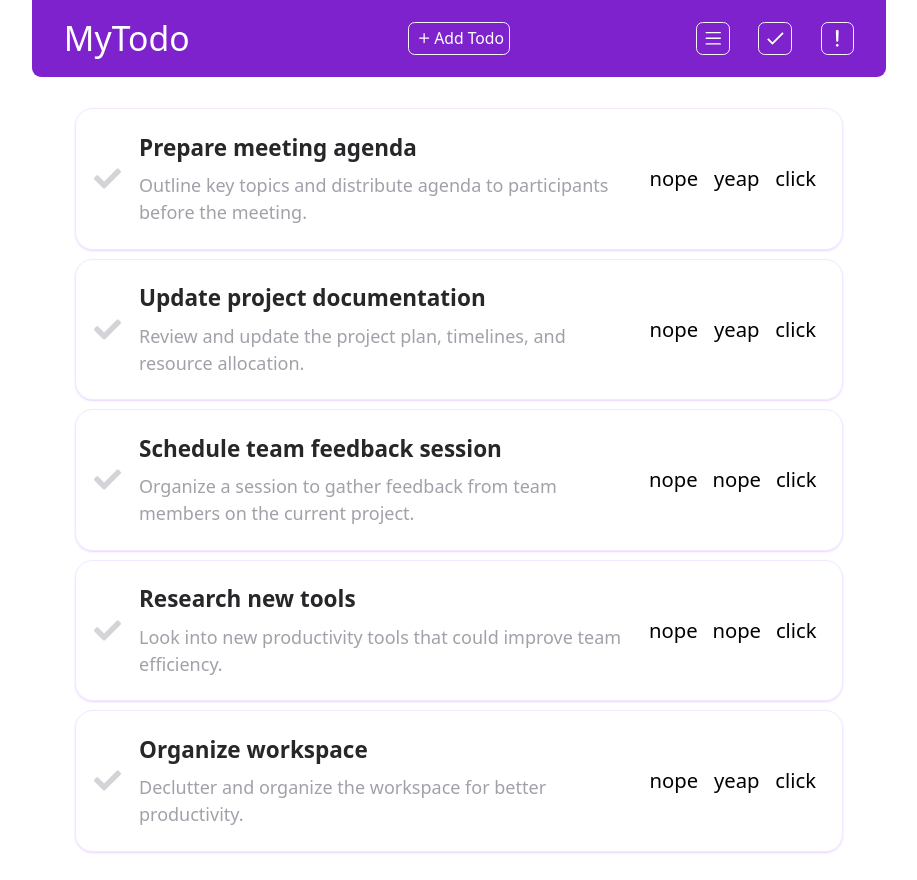
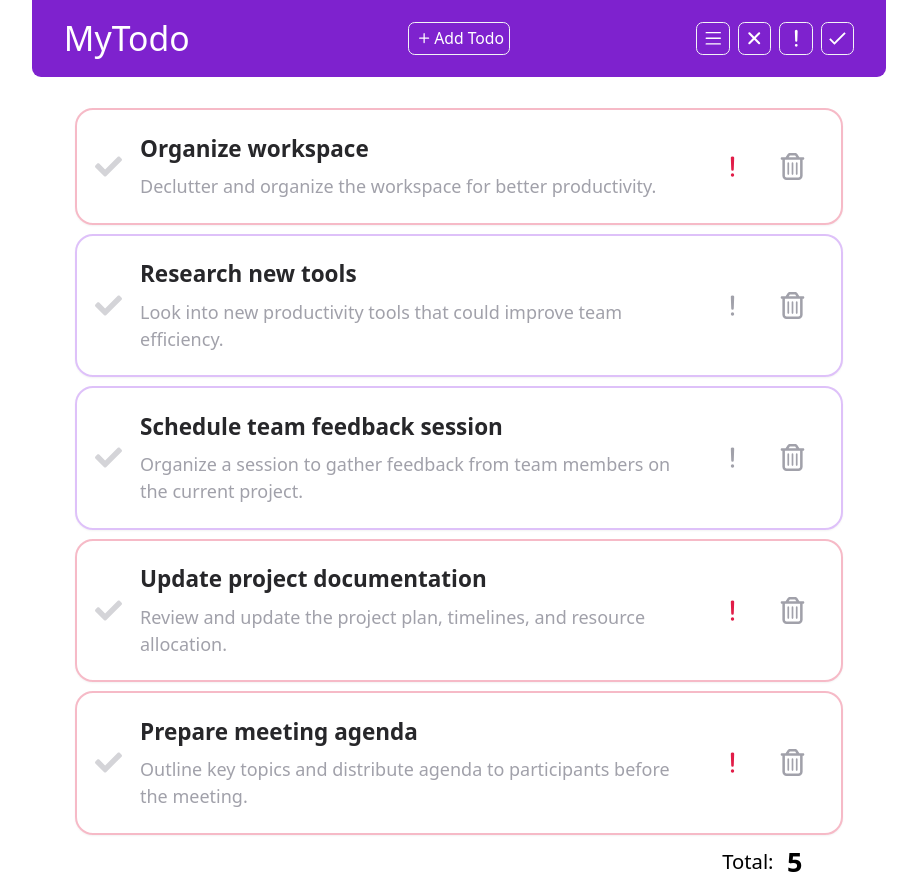
Before and after one commit to pluxxury1999/todo-list, a React (Vite) app: page /all in a window 1280 px wide. Shown: the whole page, without its empty margins (181-1098 px from the left). Built offline with nearby package versions, Linux system fonts and the light colour scheme.

Commit message:
features improvement and styling

```diff
--- a/src/components/App.tsx
+++ b/src/components/App.tsx
@@ -13,7 +13,19 @@ function App() {
             <Header />
             <Routes>
                 <Route path={"/"} element={<Navigate to={"/all"} replace />} />
-                <Route path={"/all"} element={<TodoList />} />
+                <Route path={"/all"} element={<TodoList todoType={"all"} />} />
+                <Route
+                    path={"/uncompleted"}
+                    element={<TodoList todoType={"uncompleted"} />}
+                />
+                <Route
+                    path={"/necessary"}
+                    element={<TodoList todoType={"necessary"} />}
+                />
+                <Route
+                    path={"/completed"}
+                    element={<TodoList todoType={"completed"} />}
+                />
                 <Route path={"*"} element={<div>Not Found</div>} />
             </Routes>
         </Router>
--- a/src/components/todo-item/TodoItem.module.scss
+++ b/src/components/todo-item/TodoItem.module.scss
@@ -1,17 +1,31 @@
 .wrapper {
-    @apply flex my-2 py-5 px-4 border border-purple-300 rounded-2xl justify-between items-center border-opacity-30 shadow-sm shadow-purple-200
+    @apply flex my-2 py-5 px-4 border-2 rounded-2xl justify-between items-center border-opacity-30 shadow-sm transition-all;
+    //@apply flex my-2 py-5 px-4 border border-rose-400 rounded-2xl justify-between items-center border-opacity-30 shadow-sm shadow-red-200 transition-all;
 }
 
 .contentWrapper {
-    @apply flex items-center w-3/4
+    @apply flex items-center w-5/6
 }
 
 .controlsWrapper {
-    @apply w-1/4 flex items-center justify-around
+    @apply w-1/6 flex items-center justify-around;
+    & > * {
+        @apply text-2xl cursor-pointer transition-all;
+
+        &:hover {
+            @apply text-zinc-500 animate-shake;
+        }
+    }
 }
 
-.iconContainer > * {
-    @apply text-2xl mr-4 transition-colors duration-300 cursor-pointer
+.iconContainer {
+    @apply transition-all mr-4 ;
+    &:hover {
+        @apply animate-shake;
+    }
+    & > * {
+        @apply text-2xl transition-colors duration-300 cursor-pointer opacity-100
+    }
 }
 
 .contentContainer {
--- a/src/components/todo-item/TodoItem.tsx
+++ b/src/components/todo-item/TodoItem.tsx
@@ -1,5 +1,6 @@
 import { useAppDispatch } from "../../hooks/hooks.ts";
 import {
+    removeTodo,
     toggleComplete,
     toggleNecessary,
 } from "../../store/todos/todos.slice.ts";
@@ -7,17 +8,36 @@ import React from "react";
 import { ITodoItemProps } from "../../types/propsTypes.ts";
 import { FaCheck } from "react-icons/fa";
 import styles from "./TodoItem.module.scss";
+import { FaRegTrashCan } from "react-icons/fa6";
+import { IoAlert } from "react-icons/io5";
 
 const TodoItem: React.FC<ITodoItemProps> = ({ todo }) => {
     const dispatch = useAppDispatch();
 
     const { id, title, description, isCompleted, isNecessary } = todo;
 
+    const wrapperCompletedStyles: string = isCompleted
+        ? "opacity-75 scale-95"
+        : "";
+    const wrapperNecessaryStyles: string = isNecessary
+        ? "border-rose-600 shadow-rose-300"
+        : "border-purple-600 shadow-purple-300";
+
+    const necessaryHandler = () => {
+        if (isCompleted) {
+            return;
+        }
+        dispatch(toggleNecessary(id));
+    };
+
     return (
-        <li key={id} className={styles.wrapper}>
+        <li
+            key={id}
+            className={`${styles.wrapper} ${wrapperCompletedStyles} ${wrapperNecessaryStyles}`}
+        >
             <div className={styles.contentWrapper}>
                 <div
-                    className={`${styles.iconContainer} ${isCompleted ? "text-green-400" : "text-zinc-300"}`}
+                    className={`${styles.iconContainer} ${isCompleted ? "text-green-400 hover:text-green-500" : "text-zinc-300 hover:text-zinc-400"}`}
                     onClick={() => dispatch(toggleComplete(id))}
                 >
                     <FaCheck />
@@ -28,11 +48,16 @@ const TodoItem: React.FC<ITodoItemProps> = ({ todo }) => {
                 </div>
             </div>
             <div className={styles.controlsWrapper}>
-                <div>{isCompleted ? "yeap" : "nope"}</div>
-                <div>{isNecessary ? "yeap" : "nope"}</div>
-                <button onClick={() => dispatch(toggleNecessary(id))}>
-                    click
-                </button>
+                <IoAlert
+                    className={`${styles.necessatyBtn} ${isNecessary ? "text-rose-600" : "text-zinc-400"}`}
+                    onClick={necessaryHandler}
+                />
+                <FaRegTrashCan
+                    className={`${styles.removeBtn} ${"text-zinc-400"}`}
+                    onClick={() => {
+                        dispatch(removeTodo(id));
+                    }}
+                />
             </div>
         </li>
     );
--- a/src/components/todo-list/TodoList.tsx
+++ b/src/components/todo-list/TodoList.tsx
@@ -1,17 +1,30 @@
 import { useAppSelector } from "../../hooks/hooks.ts";
 import TodoItem from "../todo-item/TodoItem.tsx";
 import styles from "./TodoList.module.scss";
+import { ITodoListProps } from "../../types/propsTypes.ts";
+import TodosCounter from "../todos-counter/TodosCounter.tsx";
 
-const TodoList = () => {
+const TodoList: React.FC<ITodoListProps> = ({ todoType }) => {
     const todos = useAppSelector(state => state.todos);
+
+    const filteredTodos = todos.filter(todo => {
+        if (todoType === "all") return true;
+        if (todoType === "uncompleted") return !todo.isCompleted;
+        if (todoType === "necessary") return todo.isNecessary;
+        if (todoType === "completed") return todo.isCompleted;
+        return false;
+    });
+
+    const todoToRender = filteredTodos.map(todo => {
+        return <TodoItem key={todo.id} todo={todo} />;
+    });
+
+    const totalTodos: number = todoToRender.length;
 
     return (
         <section className={styles.container}>
-            <ul>
-                {todos.map(todo => {
-                    return <TodoItem key={todo.id} todo={todo} />;
-                })}
-            </ul>
+            <ul>{todoToRender.reverse()}</ul>
+            {totalTodos > 0 ? <TodosCounter totalTodos={totalTodos} /> : null}
         </section>
     );
 };
--- /dev/null
+++ b/src/components/todos-counter/TodosCounter.module.scss
@@ -0,0 +1,6 @@
+.counterWrapper {
+    @apply w-full flex justify-end items-center text-lg px-6;
+    & > span {
+        @apply mx-3 text-2xl font-semibold
+    }
+}
--- /dev/null
+++ b/src/components/todos-counter/TodosCounter.tsx
@@ -0,0 +1,13 @@
+import React from "react";
+import { ITodosCounterProps } from "../../types/propsTypes.ts";
+import styles from "./TodosCounter.module.scss";
+
+const TodosCounter: React.FC<ITodosCounterProps> = ({ totalTodos }) => {
+    return (
+        <div className={styles.counterWrapper}>
+            Total: <span>{totalTodos}</span>
+        </div>
+    );
+};
+
+export default TodosCounter;
--- a/src/data/navPaths.ts
+++ b/src/data/navPaths.ts
@@ -2,6 +2,7 @@ import { IPath } from "../types/types.ts";
 import { IoAlert } from "react-icons/io5";
 import { BsList } from "react-icons/bs";
 import { MdCheck } from "react-icons/md";
+import { IoClose } from "react-icons/io5";
 
 export const navPaths: Array<IPath> = [
     {
@@ -11,10 +12,10 @@ export const navPaths: Array<IPath> = [
         icon: BsList,
     },
     {
-        path: "/completed",
-        label: "Completed",
-        hint: "Completed Todos",
-        icon: MdCheck,
+        path: "/uncompleted",
+        label: "Uncompleted",
+        hint: "Uncompleted Todos",
+        icon: IoClose,
     },
     {
         path: "/necessary",
@@ -22,4 +23,10 @@ export const navPaths: Array<IPath> = [
         hint: "Necessary Todos",
         icon: IoAlert,
     },
+    {
+        path: "/completed",
+        label: "Completed",
+        hint: "Completed Todos",
+        icon: MdCheck,
+    },
 ];
--- a/src/store/todos/todos.slice.ts
+++ b/src/store/todos/todos.slice.ts
@@ -16,6 +16,9 @@ export const todoSlice = createSlice({
                 isCompleted: action.payload.isCompleted,
                 isNecessary: action.payload.isNecessary,
             });
+        },
+        removeTodo: (state: Array<ITodo>, action: PayloadAction<string>) => {
+            return state.filter(todo => todo.id !== action.payload);
         },
         toggleComplete: (
             state: Array<ITodo>,
@@ -38,6 +41,7 @@ export const todoSlice = createSlice({
     },
 });
 
-export const { addTodo, toggleComplete, toggleNecessary } = todoSlice.actions;
+export const { addTodo, removeTodo, toggleComplete, toggleNecessary } =
+    todoSlice.actions;
 
 export default todoSlice.reducer;
--- a/src/types/propsTypes.ts
+++ b/src/types/propsTypes.ts
@@ -15,3 +15,11 @@ export interface IPopupProps {
     title: string;
     onClose: () => void;
 }
+
+export interface ITodoListProps {
+    todoType: "all" | "completed" | "necessary" | "uncompleted";
+}
+
+export interface ITodosCounterProps {
+    totalTodos: number;
+}
--- a/tailwind.config.js
+++ b/tailwind.config.js
@@ -2,7 +2,19 @@
 export default {
     content: ["./index.html", "./src/**/*.{js,ts,jsx,tsx,scss}"],
     theme: {
-        extend: {},
+        extend: {
+            keyframes: {
+                shake: {
+                    "0%, 100%": { transform: "rotate(0deg)" },
+                    "25%": { transform: "rotate(-10deg)" },
+                    "50%": { transform: "rotate(10deg)" },
+                    "75%": { transform: "rotate(-10deg)" },
+                },
+            },
+            animation: {
+                shake: "shake 0.5s ease-in-out",
+            },
+        },
     },
     plugins: [],
 };
```
